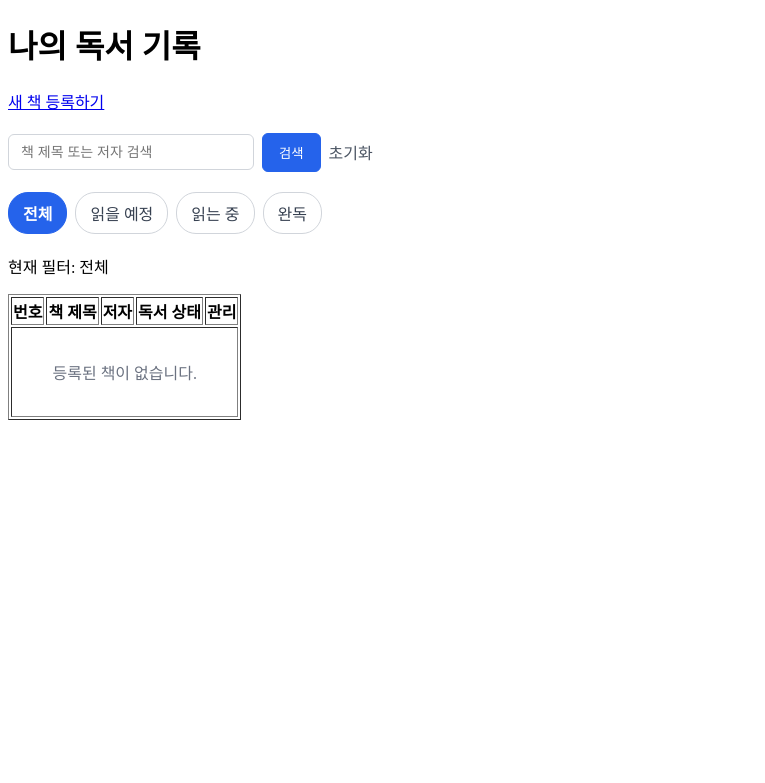
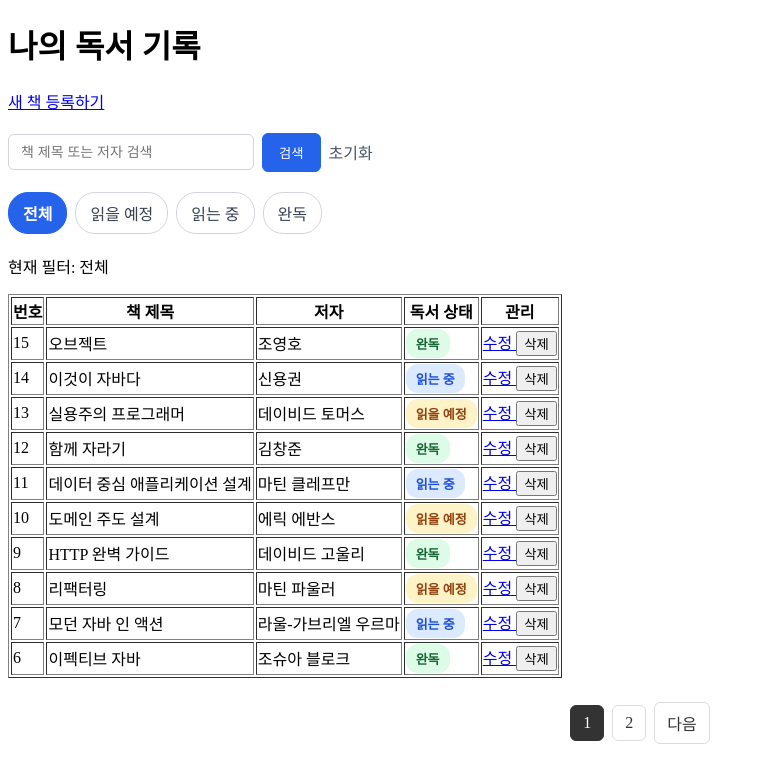
Before and after one commit to Laeva95/springboot_2, a Spring Boot app: page /books in a window 1280 px wide. Shown: the top 783 px of the page, without its empty margins (0-765 px from the left). Run offline with Spring Boot 4, Linux system fonts and the light colour scheme; data comes from the database, SQL or seed files in the repository; data that the repository does not hold is empty.

Commit message:
2026-10-28 페이지 기능 추가

```diff
--- a/MyProject/src/main/java/com/myproject/controller/BookController.java
+++ b/MyProject/src/main/java/com/myproject/controller/BookController.java
@@ -15,6 +15,11 @@ import org.springframework.web.servlet.mvc.support.RedirectAttributes;
 import com.myproject.entity.Book;
 import com.myproject.entity.BookForm;
 import com.myproject.service.BookService;
+
+import org.springframework.data.domain.Page;
+import org.springframework.data.domain.PageRequest;
+import org.springframework.data.domain.Pageable;
+import org.springframework.data.domain.Sort;
 
 import jakarta.validation.Valid;
 
@@ -34,6 +39,7 @@ public class BookController {
 		// @RequestParam: URL의 쿼리 파라미터를 메소드 매개변수로 전달
         @RequestParam(defaultValue = "ALL") String status,
         @RequestParam(defaultValue = "") String keyword,
+        @RequestParam(defaultValue = "0") int page,
         Model model) {
 
 		// status의 상태 확인
@@ -47,10 +53,31 @@ public class BookController {
 		// 검색어의 공백 제거
 	    keyword = keyword.trim();
 
+	    // 페이지 번호 검증: 음수 페이지 방지
+	    if(page < 0) {
+	    	page = 0;
+	    }
+
+	    // 현재 페이지, 한 페이지에 10권씩, ID 내림차순으로 조회
+	    Pageable pageable = PageRequest.of(
+	    						page,
+	    						10,
+	    						Sort.by(Sort.Direction.DESC, "id")
+	    						);
+
 	    // 상태, 검색어를 통해 책 검색
-	    List<Book> books = bookService.searchBooks(status, keyword);
+	    Page<Book> bookPage = bookService.searchBooks(status, keyword, pageable);
 
-	    model.addAttribute("books", books);
+	    // 현재 페이지 책 목록
+	    model.addAttribute("books", bookPage.getContent());
+
+	    // 페이지 이동에 필요한 정보
+	    // 현재 페이지, 전체 페이지, 전체 데이터 개수
+	    model.addAttribute("currentPage", bookPage.getNumber());
+	    model.addAttribute("totalPages", bookPage.getTotalPages());
+	    model.addAttribute("totalItems", bookPage.getTotalElements());
+
+	    // 검색어 및 필터 상태 유지
 	    model.addAttribute("selectedStatus", status);
 	    model.addAttribute("keyword", keyword);
 
--- a/MyProject/src/main/java/com/myproject/service/BookService.java
+++ b/MyProject/src/main/java/com/myproject/service/BookService.java
@@ -3,6 +3,8 @@ package com.myproject.service;
 import java.util.List;
 import java.util.NoSuchElementException;
 
+import org.springframework.data.domain.Page;
+import org.springframework.data.domain.Pageable;
 import org.springframework.stereotype.Service;
 import org.springframework.transaction.annotation.Transactional;
 
@@ -71,7 +73,7 @@ public class BookService {
 
 	// 책의 상태, 검색어를 통해 책을 검색하는 메소드
 	@Transactional(readOnly = true)
-	public List<Book> searchBooks(String status, String keyword) {
-	    return bookRepository.searchBooks(status, keyword);
+	public Page<Book> searchBooks(String status, String keyword, Pageable pageable) {
+	    return bookRepository.searchBooks(status, keyword, pageable);
 	}
 }
--- a/MyProject/src/main/resources/static/css/style.css
+++ b/MyProject/src/main/resources/static/css/style.css
@@ -90,3 +90,34 @@
     color: #4b5563;
     text-decoration: none;
 }
+
+/* 페이지 이동 영역 */
+.pagination {
+    display: flex;
+    justify-content: center;
+    align-items: center;
+    gap: 8px;
+    margin: 24px 0;
+}
+
+/* 페이지 번호 및 이동 링크 */
+.pagination a {
+    display: inline-block;
+    padding: 8px 12px;
+    border: 1px solid #ddd;
+    border-radius: 6px;
+    color: #333;
+    text-decoration: none;
+}
+
+/* 현재 페이지 */
+.pagination a.active {
+    background-color: #333;
+    color: white;
+    border-color: #333;
+}
+
+/* 마우스를 올렸을 때 */
+.pagination a:hover {
+    background-color: #eee;
+}
--- a/MyProject/src/main/resources/templates/books/list.html
+++ b/MyProject/src/main/resources/templates/books/list.html
@@ -114,5 +114,31 @@
             </tr>
         </tbody>
     </table>
+	<!-- 페이징 영역 -->
+	<div class="pagination" th:if="${totalPages > 0}">
+
+	    <!-- 이전 페이지 -->
+		<!-- 검색 결과가 0건일 경우 페이지 번호 생성하지 않음 -->
+	    <a th:if="${currentPage > 0}"
+	       th:href="@{/books(page=${currentPage - 1}, status=${selectedStatus}, keyword=${keyword})}">
+	        이전
+	    </a>
+
+	    <!-- 페이지 번호 -->
+		<!-- ${#numbers.sequence(0, totalPages - 1)}-->
+	    <a th:each="pageNum : ${#numbers.sequence(0, totalPages - 1)}"
+	       th:href="@{/books(page=${pageNum}, status=${selectedStatus}, keyword=${keyword})}"
+	       th:text="${pageNum + 1}"
+	       th:classappend="${pageNum == currentPage} ? ' active' : ''">
+	        1
+	    </a>
+
+	    <!-- 다음 페이지 -->
+	    <a th:if="${currentPage + 1 < totalPages}"
+	       th:href="@{/books(page=${currentPage + 1}, status=${selectedStatus}, keyword=${keyword})}">
+	        다음
+	    </a>
+
+	</div>
 </body>
 </html>
```
Also changed, not shown: MyProject/src/main/java/com/myproject/DataInitializer.java (added, +49 -0 lines), MyProject/src/main/java/com/myproject/repository/BookRepository.java (+17 -3 lines).
